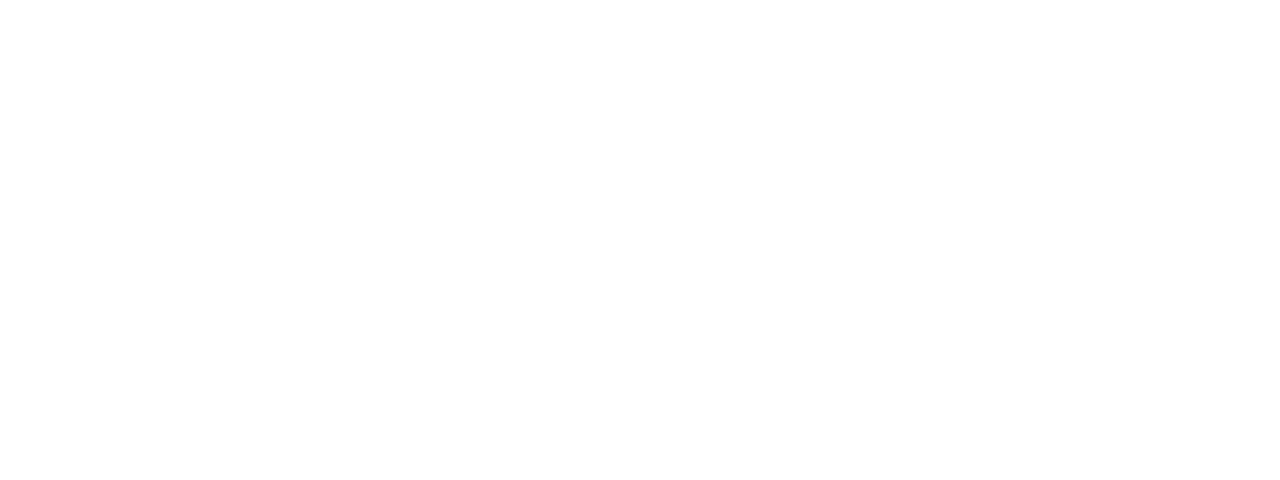
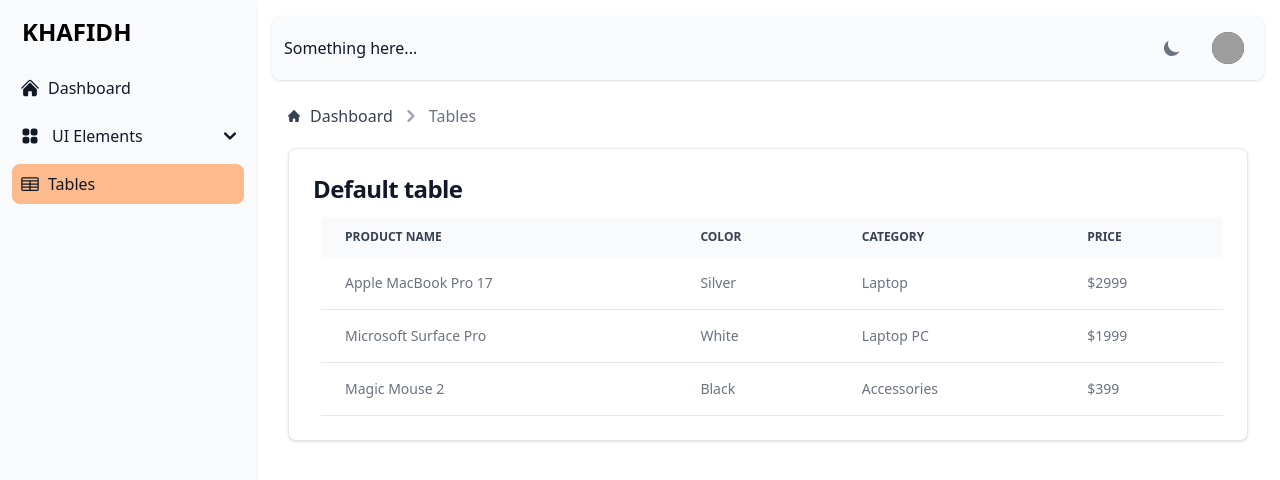
Before and after one commit to shahriarshaon1993/vue-dashboard, a Vue app: page /tables in a window 1280 px wide. Before the commit this address had no page. Shown: the top 480 px of the page. Built offline with nearby package versions, Linux system fonts and the light colour scheme; grey boxes are pictures that could not be loaded; the HTML template or start-up script is replaced by a standard one.

Commit message:
Implement table component

```diff
--- /dev/null
+++ b/src/components/Table/Table.vue
@@ -0,0 +1,12 @@
+<template>
+  <div class="relative overflow-x-auto">
+    <table class="w-full text-sm text-left rtl:text-right text-gray-500 dark:text-gray-400">
+      <thead class="text-xs text-gray-700 uppercase bg-gray-50 dark:bg-gray-700 dark:text-gray-400">
+        <slot name="header" />
+      </thead>
+      <tbody>
+        <slot />
+      </tbody>
+    </table>
+  </div>
+</template>
--- /dev/null
+++ b/src/components/Table/TableDataCell.vue
@@ -0,0 +1,5 @@
+<template>
+  <td class="px-6 py-4">
+    <slot />
+  </td>
+</template>
--- /dev/null
+++ b/src/components/Table/TableHeadCell.vue
@@ -0,0 +1,5 @@
+<template>
+  <th scope="col" class="px-6 py-3">
+    <slot />
+  </th>
+</template>
--- /dev/null
+++ b/src/components/Table/TableRow.vue
@@ -0,0 +1,5 @@
+<template>
+  <tr>
+    <slot />
+  </tr>
+</template>
--- /dev/null
+++ b/src/components/icons/TableCells.vue
@@ -0,0 +1,6 @@
+<template>
+  <svg xmlns="http://www.w3.org/2000/svg" fill="none" viewBox="0 0 24 24" stroke-width="1.5" stroke="currentColor">
+    <path stroke-linecap="round" stroke-linejoin="round"
+          d="M3.375 19.5h17.25m-17.25 0a1.125 1.125 0 0 1-1.125-1.125M3.375 19.5h7.5c.621 0 1.125-.504 1.125-1.125m-9.75 0V5.625m0 12.75v-1.5c0-.621.504-1.125 1.125-1.125m18.375 2.625V5.625m0 12.75c0 .621-.504 1.125-1.125 1.125m1.125-1.125v-1.5c0-.621-.504-1.125-1.125-1.125m0 3.75h-7.5A1.125 1.125 0 0 1 12 18.375m9.75-12.75c0-.621-.504-1.125-1.125-1.125H3.375c-.621 0-1.125.504-1.125 1.125m19.5 0v1.5c0 .621-.504 1.125-1.125 1.125M2.25 5.625v1.5c0 .621.504 1.125 1.125 1.125m0 0h17.25m-17.25 0h7.5c.621 0 1.125.504 1.125 1.125M3.375 8.25c-.621 0-1.125.504-1.125 1.125v1.5c0 .621.504 1.125 1.125 1.125m17.25-3.75h-7.5c-.621 0-1.125.504-1.125 1.125m8.625-1.125c.621 0 1.125.504 1.125 1.125v1.5c0 .621-.504 1.125-1.125 1.125m-17.25 0h7.5m-7.5 0c-.621 0-1.125.504-1.125 1.125v1.5c0 .621.504 1.125 1.125 1.125M12 10.875v-1.5m0 1.5c0 .621-.504 1.125-1.125 1.125M12 10.875c0 .621.504 1.125 1.125 1.125m-2.25 0c.621 0 1.125.504 1.125 1.125M13.125 12h7.5m-7.5 0c-.621 0-1.125.504-1.125 1.125M20.625 12c.621 0 1.125.504 1.125 1.125v1.5c0 .621-.504 1.125-1.125 1.125m-17.25 0h7.5M12 14.625v-1.5m0 1.5c0 .621-.504 1.125-1.125 1.125M12 14.625c0 .621.504 1.125 1.125 1.125m-2.25 0c.621 0 1.125.504 1.125 1.125m0 1.5v-1.5m0 0c0-.621.504-1.125 1.125-1.125m0 0h7.5"/>
+  </svg>
+</template>
--- a/src/components/layouts/partials/Sidebar.vue
+++ b/src/components/layouts/partials/Sidebar.vue
@@ -1,6 +1,7 @@
 <script setup>
 // Imports
 import IconsBarsBottom from '@/components/icons/BarsBottom.vue';
+import TableCells from '@/components/icons/TableCells.vue';
 import NavLink from "@/components/NavLink.vue";
 import {
   HomeIcon,
@@ -16,6 +17,7 @@
       { name: 'Inputs', icon: null , to: {name: 'ElementInputs' }},
       { name: 'Pagination', icon: null , to: {name: 'ElementPagination' }},
   ]},
+  { name: 'Tables', icon: TableCells , to: {name: 'Table' }},
 ];
 </script>
 
--- /dev/null
+++ b/src/pages/Tables.vue
@@ -0,0 +1,44 @@
+<script setup>
+import BreadcrumbItem from "@/components/Breadcrumb/BreadcrumbItem.vue";
+import BreadcrumbItems from "@/components/Breadcrumb/BreadcrumbItems.vue";
+import Card from "@/components/Card.vue";
+import Table from "@/components/Table/Table.vue";
+import TableRow from "@/components/Table/TableRow.vue";
+import TableHeadCell from "@/components/Table/TableHeadCell.vue";
+import TableDataCell from "@/components/Table/TableDataCell.vue";
+
+const products = [
+  { name: 'Apple MacBook Pro 17', color: 'Silver', category: 'Laptop', price: 2999 },
+  { name: 'Microsoft Surface Pro ', color: 'White', category: 'Laptop PC', price: 1999 },
+  { name: 'Magic Mouse 2', color: 'Black', category: 'Accessories', price: 399 }
+];
+</script>
+
+<template>
+  <BreadcrumbItems>
+    <BreadcrumbItem title="Dashboard" :href="{name: 'Dashboard'}" :home-icon="true"/>
+    <BreadcrumbItem title="Tables" :href="{name: 'Table'}" :active="true"/>
+  </BreadcrumbItems>
+
+  <Card title="Default table">
+    <Table>
+      <template #header>
+        <TableRow>
+          <TableHeadCell>Product name</TableHeadCell>
+          <TableHeadCell>Color</TableHeadCell>
+          <TableHeadCell>Category</TableHeadCell>
+          <TableHeadCell>Price</TableHeadCell>
+        </TableRow>
+      </template>
+
+      <template #default>
+        <TableRow v-for="(product, index) in products" :key="index" class="bg-white border-b dark:bg-gray-800 dark:border-gray-700">
+          <TableDataCell>{{ product.name }}</TableDataCell>
+          <TableDataCell>{{ product.color }}</TableDataCell>
+          <TableDataCell>{{ product.category }}</TableDataCell>
+          <TableDataCell>${{ product.price }}</TableDataCell>
+        </TableRow>
+      </template>
+    </Table>
+  </Card>
+</template>
--- a/src/router/index.js
+++ b/src/router/index.js
@@ -8,6 +8,7 @@
 import ElementButtons from "@/pages/elements/Buttons.vue";
 import ElementInputs from "@/pages/elements/Inputs.vue";
 import ElementPagination from "@/pages/elements/Paginations.vue";
+import Tables from "@/pages/Tables.vue";
 
 const routes = [
     {
@@ -21,6 +22,7 @@
             {path: '/elements/buttons', name: 'ElementButtons', component: ElementButtons, meta: {title: 'Element buttons'}},
             {path: '/elements/inputs', name: 'ElementInputs', component: ElementInputs, meta: {title: 'Element inputs'}},
             {path: '/elements/pagination', name: 'ElementPagination', component: ElementPagination, meta: {title: 'Element pagination'}},
+            {path: '/tables', name: 'Table', component: Tables, meta: {title: 'Tables'}},
         ]
     },
     {
```
